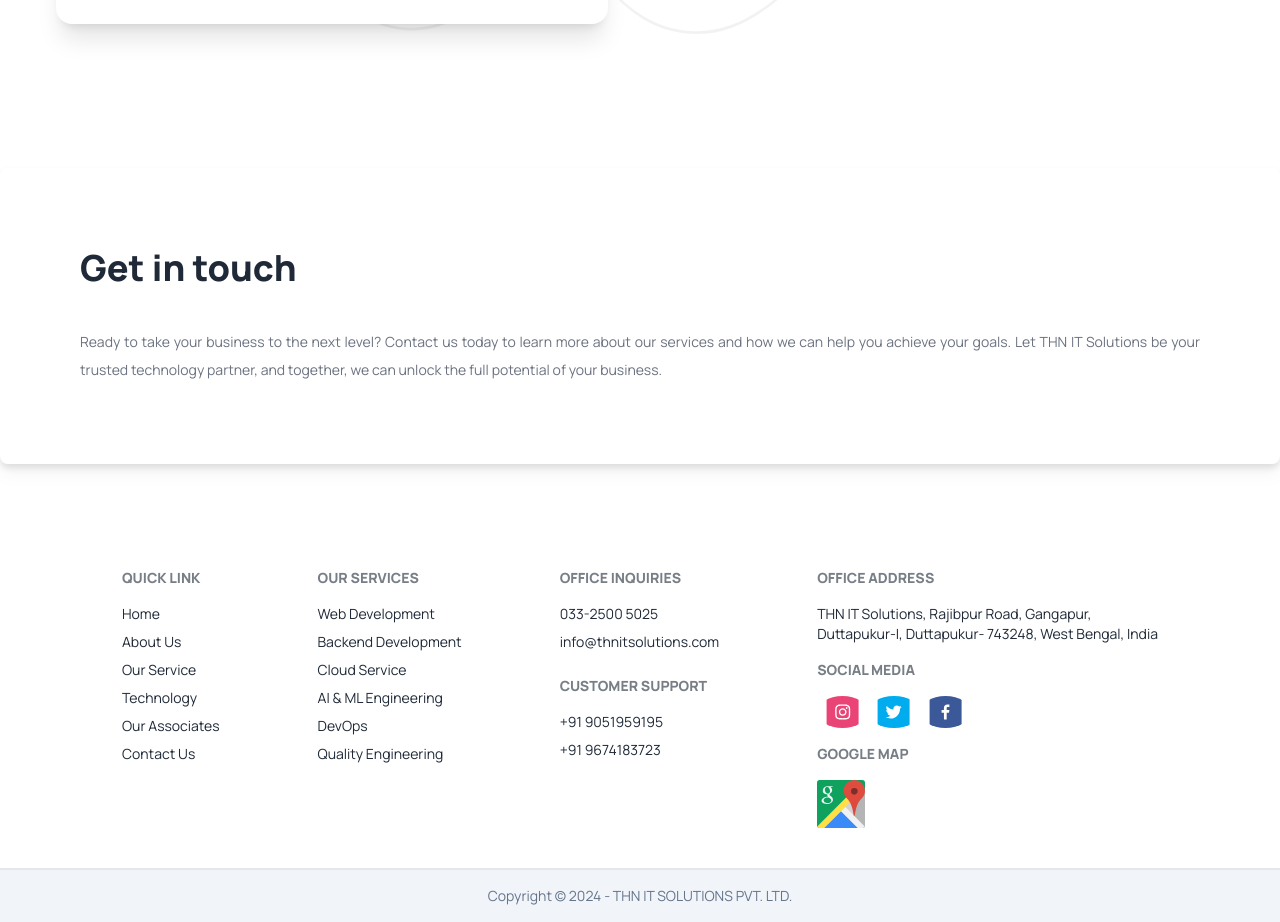
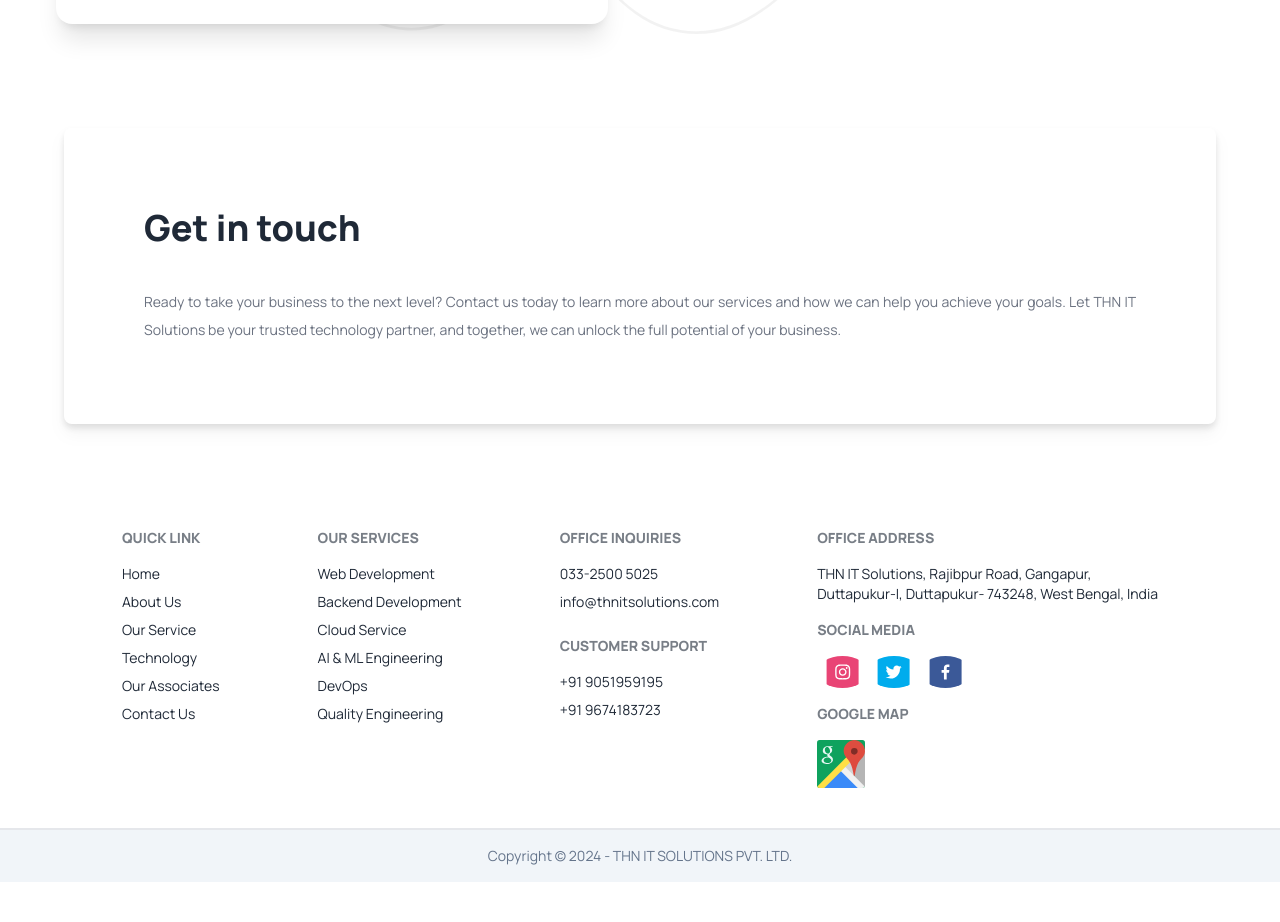
Before and after one commit to whyehtasam/THN-IT-Solutions, a React (Vite) app: page / in a window 1280 px wide. Shown: the part 3580-4502 px from the top of the page. After the commit the page ends 4462 px from the top, so only its background shows below. Built offline with nearby package versions, Linux system fonts and the light colour scheme.

Commit message:
Refactor styles and add "Read more" button

```diff
--- a/src/components/about/AboutUs.jsx
+++ b/src/components/about/AboutUs.jsx
@@ -29,7 +29,7 @@
     <IntroCards data={aboutCardData} containerStyle='' cardStyle=''/>
     {/* <IntroBanner title='Get in touch' description={para}/> */}
 
-    <div className="p-20 mb-16 flex flex-col w-full justify-start  mx-auto rounded-lg bg-white drop-shadow-lg mt-10">
+    <div className="  p-20 mb-16 flex flex-col w-[calc(100%-8rem)] justify-start  mx-auto rounded-lg bg-white drop-shadow-lg  ">
       <h1 className="text-4xl text-start font-bold">Get in touch</h1>
       <p className="pt-10  text-sm text-justify font-medium leading-loose text-gray-500 ">
      {para}
--- a/src/components/button/Button.jsx
+++ b/src/components/button/Button.jsx
@@ -1,6 +1,6 @@
 const Button = (props) => {
-  let style = props.className;
-  return <button className={`btn =${style}`}>{props.children}</button>;
+  const style = props.className;
+  return <button className={'btn ' + {style}}>{props.children}</button>;
 };
 
 export default Button;
--- a/src/components/ourService/TabServices.jsx
+++ b/src/components/ourService/TabServices.jsx
@@ -1,4 +1,5 @@
 import { useState } from "react";
+import Button from "../button/Button";
 
 const TabServices = (props) => {
   const [activeTab, setActiveTab] = useState(0);
@@ -12,7 +13,15 @@
             key={item.id}
             onClick={() => setActiveTab(index)}
           >
-           <p className={`w-full rounded-lg flex justify-center items-center cursor-pointer transition-all-all duration-300 hover:bg-black hover:text-white ${index === activeTab ? 'bg-black text-white shadow-md' : 'bg-white text-black  border'}`}>{item.title}</p>
+            <p
+              className={`w-full rounded-lg flex justify-center items-center cursor-pointer transition-all-all duration-300 hover:bg-black hover:text-white ${
+                index === activeTab
+                  ? "bg-black text-white shadow-md"
+                  : "bg-white text-black  border"
+              }`}
+            >
+              {item.title}
+            </p>
           </div>
         ))}
       </div>
@@ -30,6 +39,7 @@
                   <p className="text-justify text-xs lg:text-sm text-gray-800 ">
                     {description}
                   </p>
+                  <button className="btn btn-active btn-link text-gray-800 w-max pl-0 ">Read more</button>
                 </div>
               </div>
             )
```
